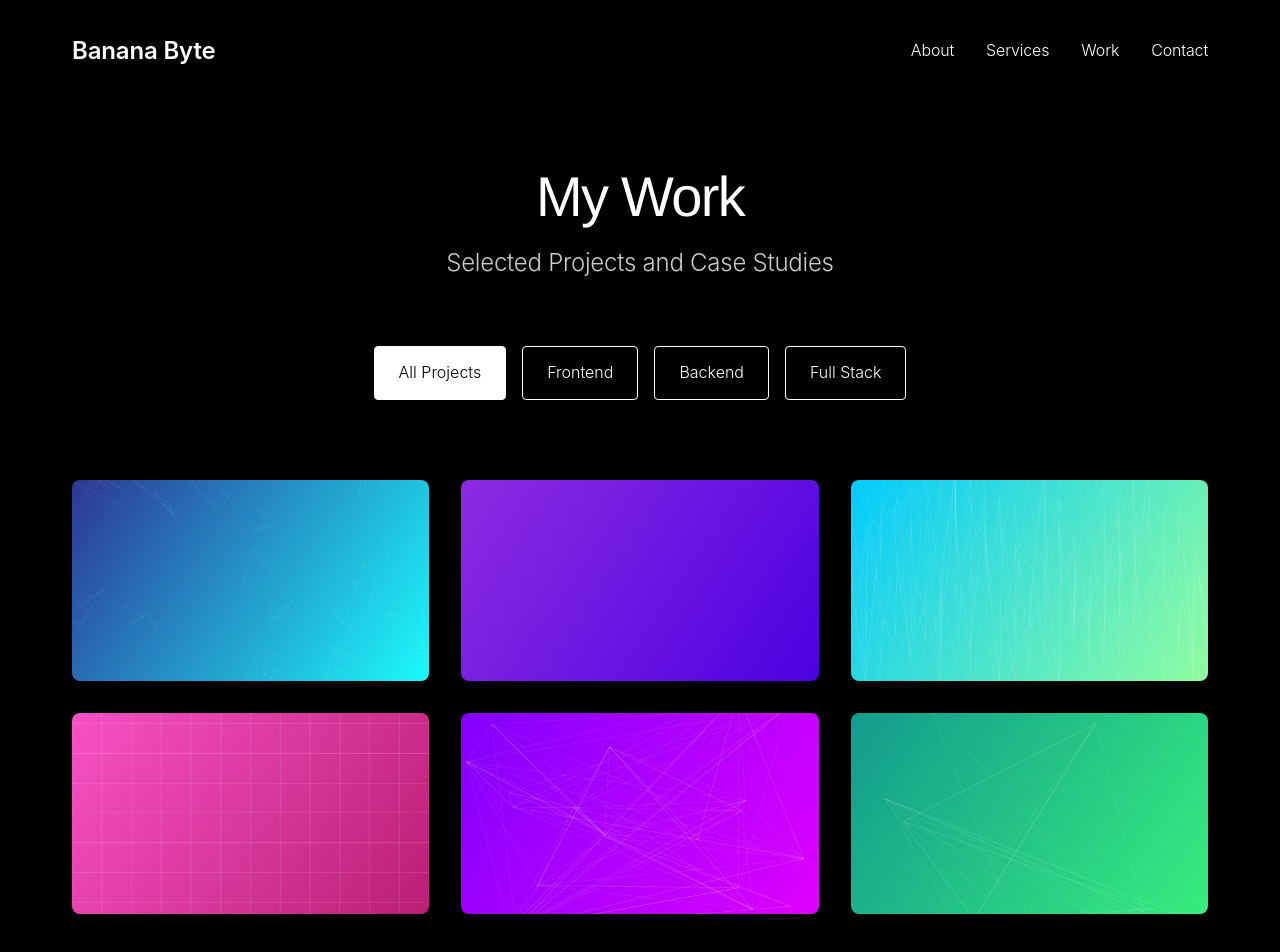
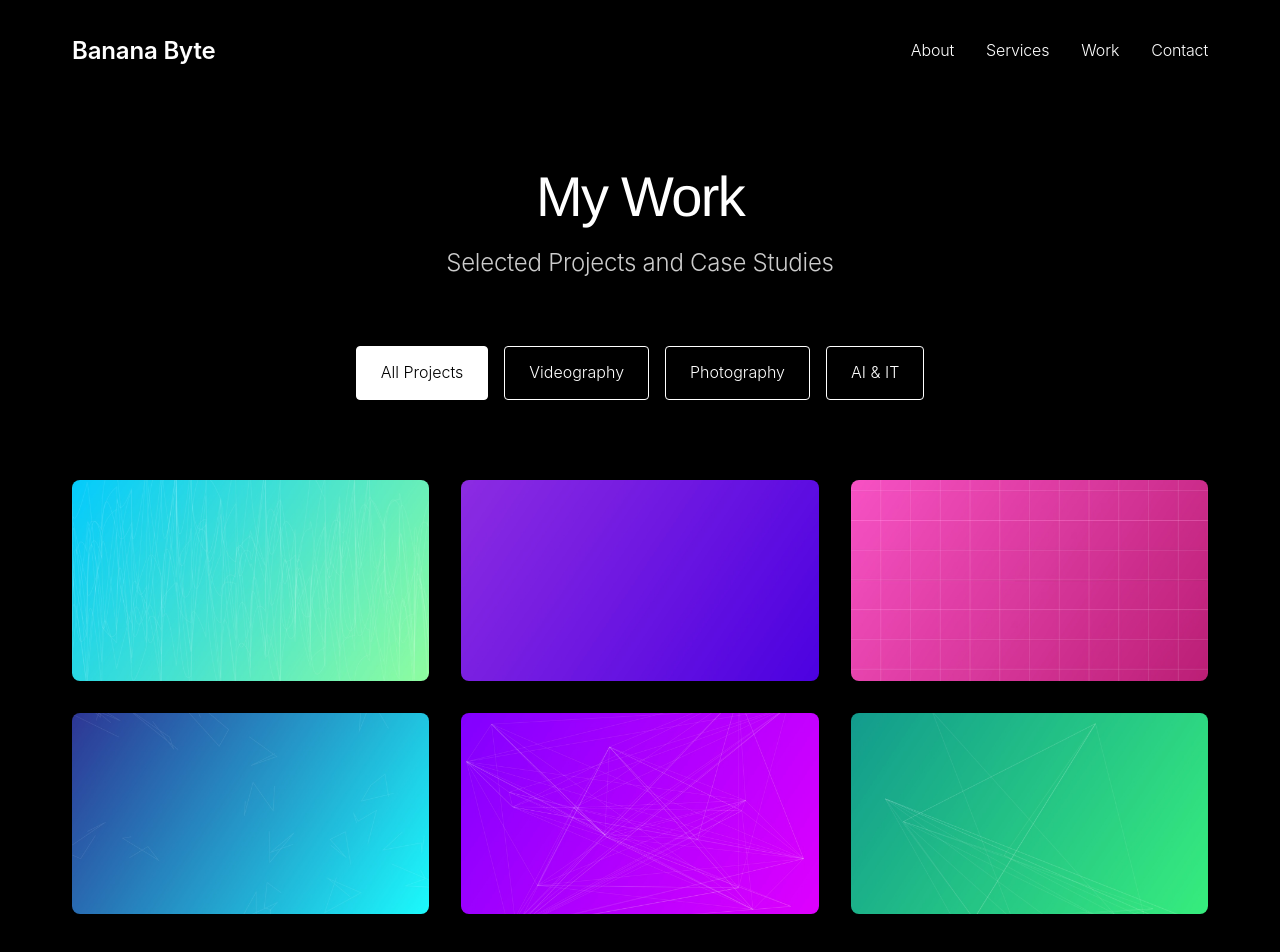
Before and after one commit to mrtwomore/Bananabyte, a Next.js app: page /work in a window 1280 px wide. Shown: the top 952 px of the page. Built offline with nearby package versions, Linux system fonts and the light colour scheme.

Commit message:
Update work page content

```diff
--- a/pages/work.js
+++ b/pages/work.js
@@ -13,66 +13,60 @@ export default function Work() {
 
   const projects = [
     {
-      title: "Modern E-commerce Platform",
-      description: "A full-stack e-commerce solution with a sleek, modern interface. Features include real-time inventory management, secure payments, and a responsive design that works seamlessly across all devices.",
-      category: "fullstack",
-      technologies: ["Next.js", "Node.js", "MongoDB", "Stripe", "Redux"],
-      image: "/images/ai-ecommerce-analytics.jpg",
-      demoLink: "https://ecommerce-demo.bananabyte.co.nz",
-      githubLink: "https://github.com/bananabyte/ecommerce-platform"
+      title: "Corporate Training Series",
+      description: "A comprehensive series of training videos for a major retail chain, including health & safety protocols, customer service guidelines, and operational procedures.",
+      category: "video",
+      technologies: ["Sony FX6", "Premiere Pro", "After Effects", "Professional Audio"],
+      image: "/images/ai-workflow-automation.jpg",
+      demoLink: "https://video-demo.bananabyte.co.nz"
     },
     {
-      title: "Portfolio Website",
-      description: "A minimalist portfolio website showcasing creative work. Built with performance and accessibility in mind, featuring smooth animations and a dark mode toggle.",
-      category: "frontend",
-      technologies: ["React", "Next.js", "CSS Modules", "Framer Motion"],
+      title: "Product Photography Campaign",
+      description: "Professional product photography for an e-commerce platform, featuring high-end merchandise with attention to detail and brand consistency.",
+      category: "photo",
+      technologies: ["Sony A7RV", "Studio Lighting", "Photoshop", "Lightroom"],
       image: "/images/ai-design-generation.jpg",
-      demoLink: "https://portfolio-demo.bananabyte.co.nz",
-      githubLink: "https://github.com/bananabyte/portfolio-template"
+      demoLink: "https://photo-demo.bananabyte.co.nz"
     },
     {
-      title: "Task Management System",
-      description: "A comprehensive project management tool with real-time updates, team collaboration features, and detailed analytics. Includes role-based access control and customizable workflows.",
-      category: "backend",
-      technologies: ["Node.js", "Express", "PostgreSQL", "WebSocket", "JWT"],
-      image: "/images/ai-workflow-automation.jpg",
-      demoLink: "https://tasks-demo.bananabyte.co.nz",
-      githubLink: "https://github.com/bananabyte/task-manager"
+      title: "AI-Powered Analytics Dashboard",
+      description: "Custom analytics solution integrating AI for business intelligence, featuring real-time data visualization and automated reporting capabilities.",
+      category: "ai",
+      technologies: ["Python", "TensorFlow", "React", "D3.js"],
+      image: "/images/ai-data-visualization.jpg",
+      demoLink: "https://analytics-demo.bananabyte.co.nz"
     },
     {
-      title: "Real-time Analytics Dashboard",
-      description: "An interactive dashboard displaying real-time business metrics and KPIs. Features include customizable widgets, data visualization, and automated reporting capabilities.",
-      category: "fullstack",
-      technologies: ["React", "D3.js", "Node.js", "WebSocket", "Redis"],
-      image: "/images/ai-data-visualization.jpg",
-      demoLink: "https://analytics-demo.bananabyte.co.nz",
-      githubLink: "https://github.com/bananabyte/analytics-dashboard"
+      title: "Event Highlight Reel",
+      description: "Dynamic video coverage of a major corporate event, including keynote speeches, networking sessions, and promotional material.",
+      category: "video",
+      technologies: ["Sony FX6", "DJI Ronin", "Premiere Pro", "Color Grading"],
+      image: "/images/ai-ecommerce-analytics.jpg",
+      demoLink: "https://event-demo.bananabyte.co.nz"
     },
     {
-      title: "AI-Powered Content Management",
-      description: "An innovative content management system leveraging AI for automated content organization, tagging, and optimization. Features smart search, content recommendations, and SEO automation.",
-      category: "fullstack",
-      technologies: ["Python", "TensorFlow", "FastAPI", "React", "PostgreSQL"],
+      title: "Brand Photography Package",
+      description: "Comprehensive brand photography including team headshots, office culture, and environmental shots for marketing materials.",
+      category: "photo",
+      technologies: ["Sony A7RV", "Aperture Lighting", "Capture One", "Photoshop"],
       image: "/images/ai-content-intelligence.jpg",
-      demoLink: "https://cms-demo.bananabyte.co.nz",
-      githubLink: "https://github.com/bananabyte/ai-cms"
+      demoLink: "https://brand-demo.bananabyte.co.nz"
     },
     {
-      title: "Mobile-First Social Platform",
-      description: "A responsive social networking platform built with modern web technologies. Features include real-time messaging, media sharing, and progressive web app capabilities for offline access.",
-      category: "frontend",
-      technologies: ["React Native", "GraphQL", "Apollo", "Firebase", "TypeScript"],
+      title: "IT Infrastructure Modernization",
+      description: "Complete digital transformation project including cloud migration, AI integration, and workflow automation for improved efficiency.",
+      category: "ai",
+      technologies: ["Cloud Services", "Machine Learning", "Process Automation", "Data Security"],
       image: "/images/ai-social-networking.jpg",
-      demoLink: "https://social-demo.bananabyte.co.nz",
-      githubLink: "https://github.com/bananabyte/social-platform"
+      demoLink: "https://it-demo.bananabyte.co.nz"
     }
   ];
 
   const categories = [
     { id: 'all', label: 'All Projects' },
-    { id: 'frontend', label: 'Frontend' },
-    { id: 'backend', label: 'Backend' },
-    { id: 'fullstack', label: 'Full Stack' }
+    { id: 'video', label: 'Videography' },
+    { id: 'photo', label: 'Photography' },
+    { id: 'ai', label: 'AI & IT' }
   ];
 
   const filteredProjects = selectedCategory === 'all'
@@ -145,19 +139,6 @@ export default function Work() {
                           </svg>
                         </a>
                       )}
-                      {project.githubLink && (
-                        <a
-                          href={project.githubLink}
-                          target="_blank"
-                          rel="noopener noreferrer"
-                          className={styles.projectLink}
-                        >
-                          <span>GitHub</span>
-                          <svg xmlns="http://www.w3.org/2000/svg" viewBox="0 0 24 24" fill="currentColor" className={styles.icon}>
-                            <path d="M12 0c-6.626 0-12 5.373-12 12 0 5.302 3.438 9.8 8.207 11.387.599.111.793-.261.793-.577v-2.234c-3.338.726-4.033-1.416-4.033-1.416-.546-1.387-1.333-1.756-1.333-1.756-1.089-.745.083-.729.083-.729 1.205.084 1.839 1.237 1.839 1.237 1.07 1.834 2.807 1.304 3.492.997.107-.775.418-1.305.762-1.604-2.665-.305-5.467-1.334-5.467-5.931 0-1.311.469-2.381 1.236-3.221-.124-.303-.535-1.524.117-3.176 0 0 1.008-.322 3.301 1.23.957-.266 1.983-.399 3.003-.404 1.02.005 2.047.138 3.006.404 2.291-1.552 3.297-1.23 3.297-1.23.653 1.653.242 2.874.118 3.176.77.84 1.235 1.911 1.235 3.221 0 4.609-2.807 5.624-5.479 5.921.43.372.823 1.102.823 2.222v3.293c0 .319.192.694.801.576 4.765-1.589 8.199-6.086 8.199-11.386 0-6.627-5.373-12-12-12z"/>
-                          </svg>
-                        </a>
-                      )}
                     </div>
                   </div>
                 </div>
```
